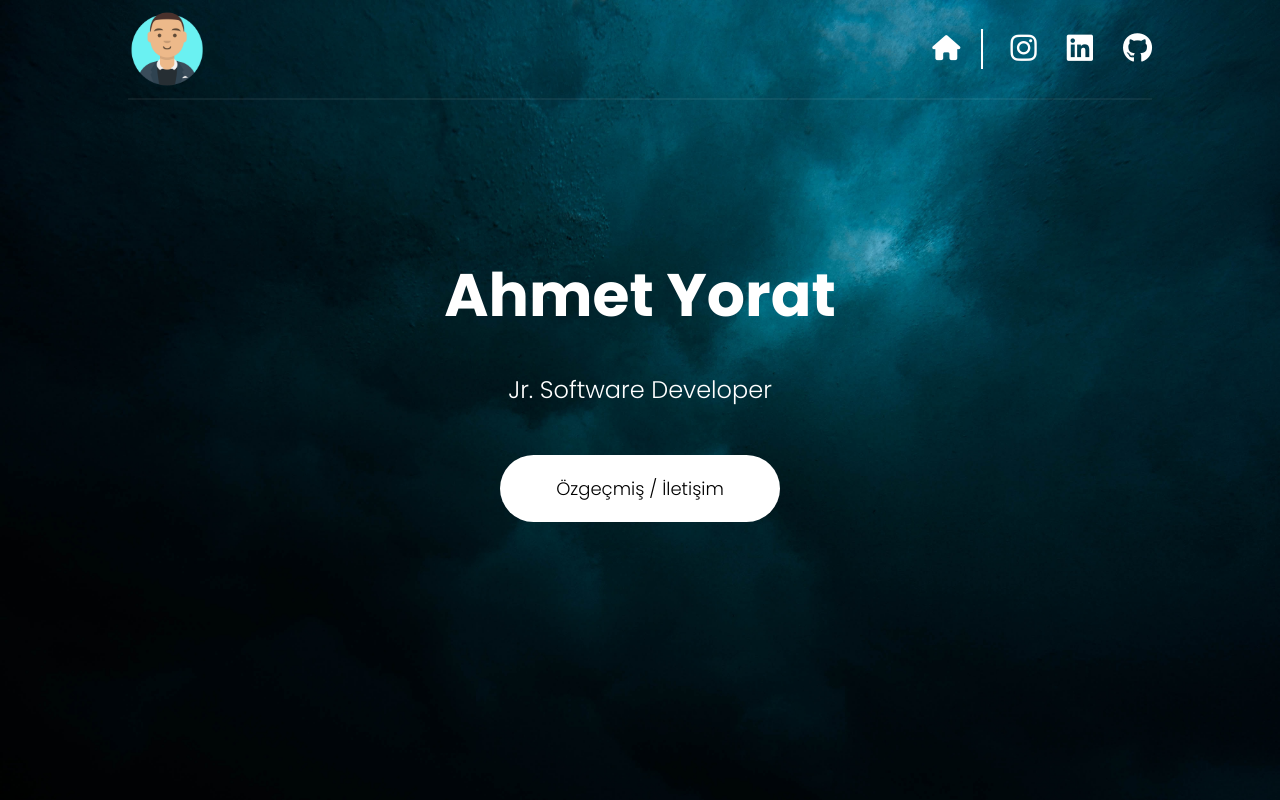
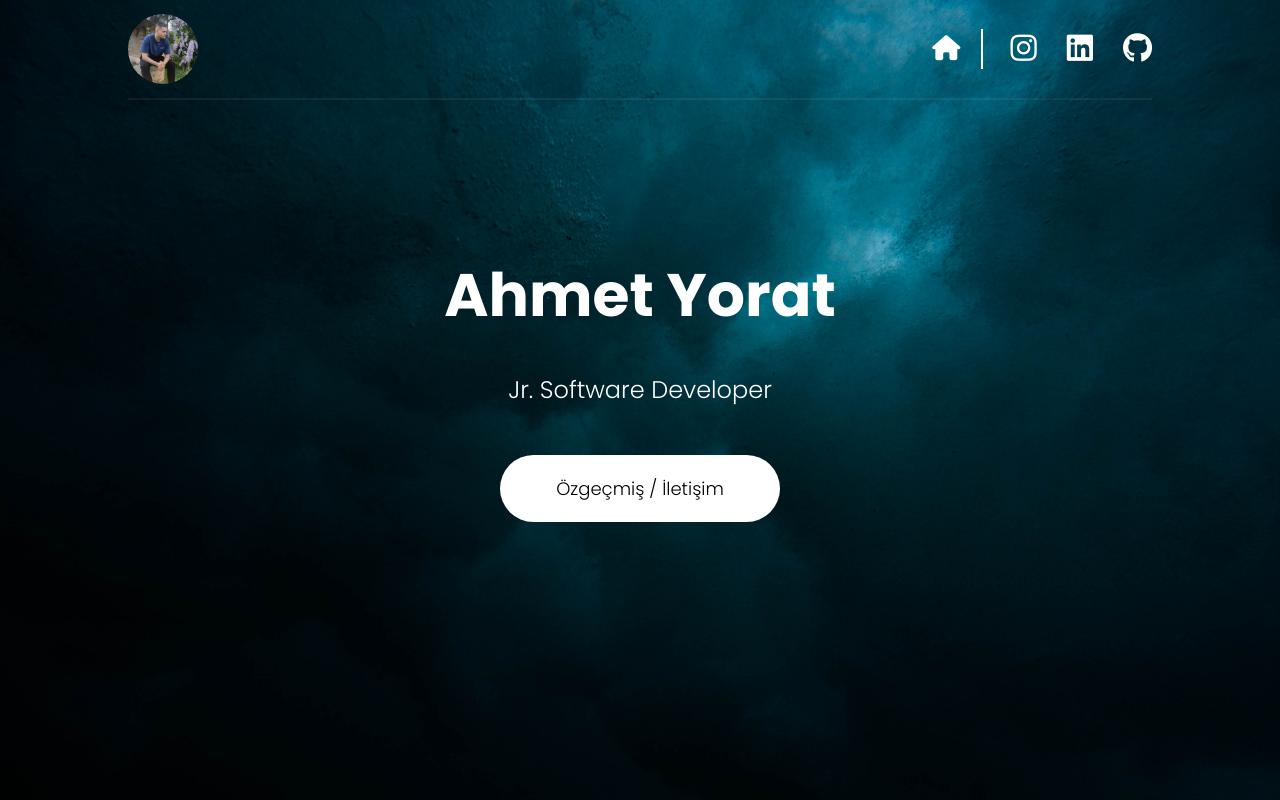
Before and after one commit to AhmetYorat/-dev, a plain HTML site: page ödev/index.html in a window 1280 px wide. Drawn offline with nearby package versions, Linux system fonts and the light colour scheme.

Commit message:
Avatar kısmı fotoğrafa çevrildi

```diff
--- a/ödev/index.html
+++ b/ödev/index.html
@@ -17,7 +17,7 @@
         <nav>
             <div class="logo">
                 <a href="index.html">
-                    <img src="Avatar-Maker.png" alt="" width="80px">
+                    <img src="149498338.jpg" alt="" width="80px">
                 </a>
             </div>
             <div class="menu">
--- a/ödev/style.css
+++ b/ödev/style.css
@@ -41,6 +41,14 @@ header nav{
     transform: translateY(-100px);
     animation: nav .75s forwards;
     opacity: 0;
+}
+
+.logo img{
+    border-radius: 100%;
+    width: 70px;
+    display: flex;
+    align-items: center;
+    justify-content: center;
 }
 
 @keyframes nav{
```
Also changed, not shown: ödev/149498338.jpg (added).
